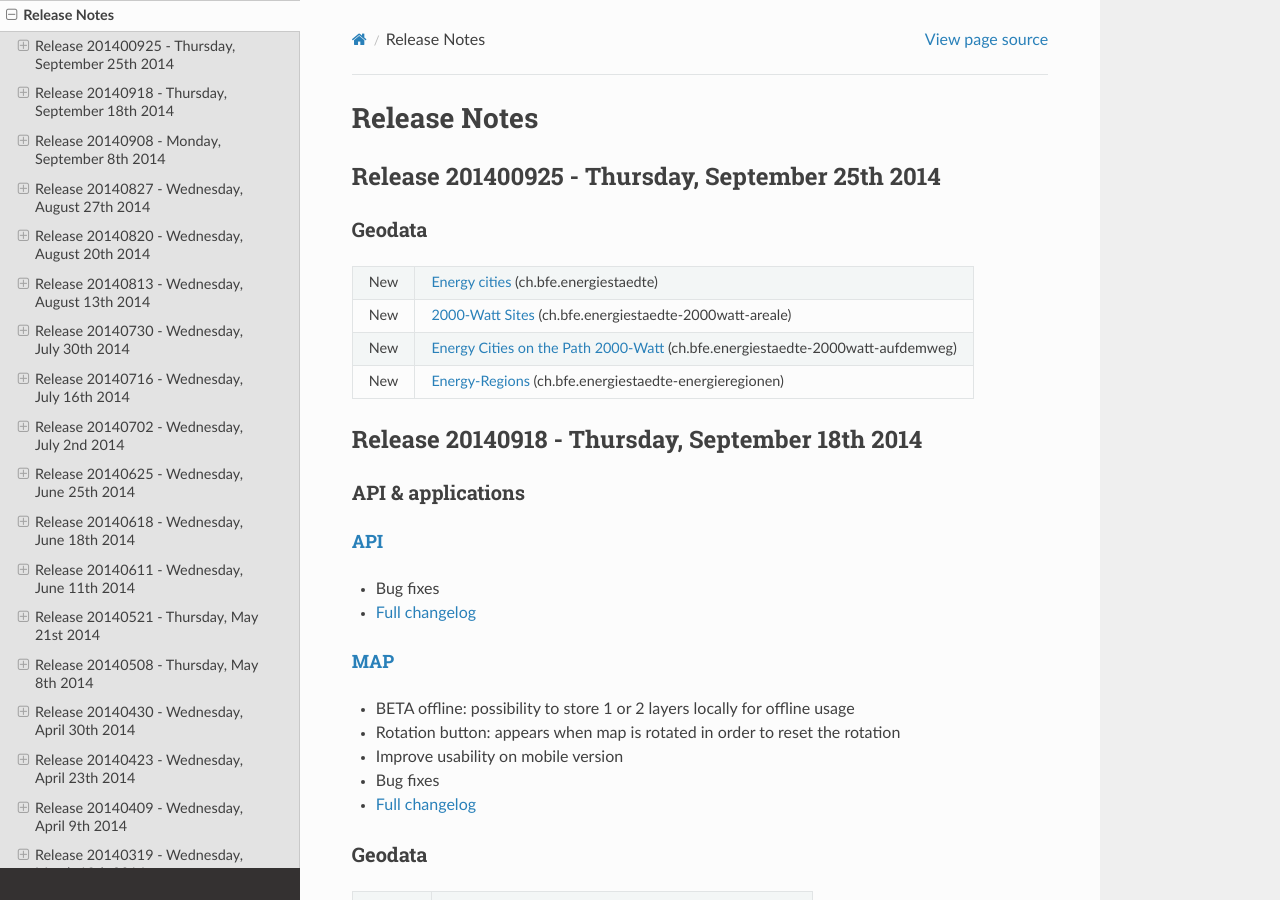
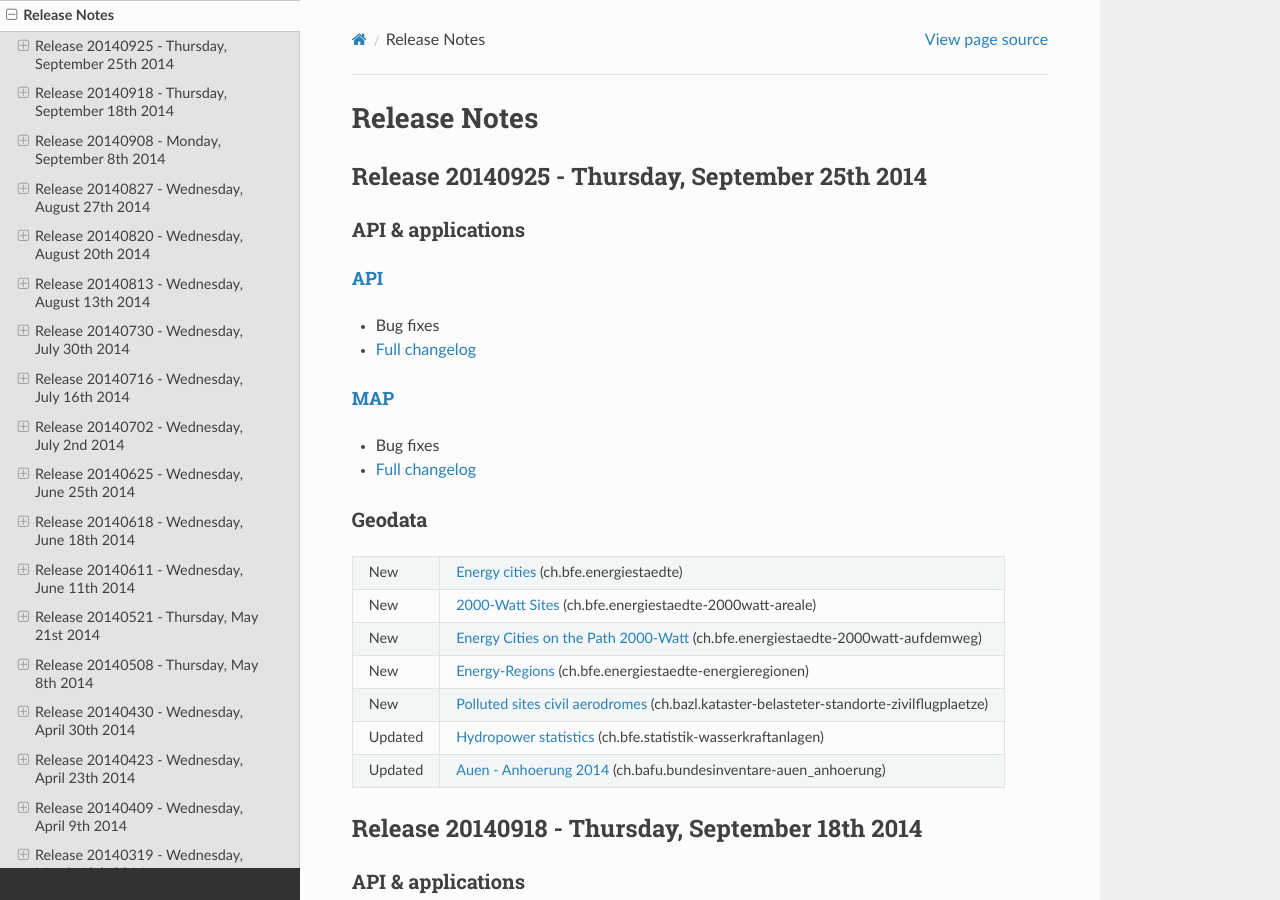
Before and after one commit to swisstopo-test/doc-chsdi3, a Sphinx documentation site: the page built from source/releasenotes/index.rst, in a window 1280 px wide and 900 px high. Built offline with Sphinx 7.4.7 and the Read the Docs theme 2.0.0, drawn with Linux system fonts in a browser that asks for light colours.

Commit message:
added layer to releasenotes

```diff
--- a/source/releasenotes/index.rst
+++ b/source/releasenotes/index.rst
@@ -11,8 +11,23 @@ Release Notes
 
 .. _releasenotes_20140925:
 
-Release 201400925 - Thursday, September 25th 2014
+Release 20140925 - Thursday, September 25th 2014
 -------------------------------------------------
+
+API & applications
+******************
+
+`API <//api3.geo.admin.ch>`__
+'''''''''''''''''''''''''''''
+
+- Bug fixes
+- `Full changelog <https://github.com/geoadmin/mf-chsdi3/compare/r_140918_1...r_140925>`__
+
+`MAP <//map.geo.admin.ch>`__
+'''''''''''''''''''''''''''''
+
+- Bug fixes
+- `Full changelog <https://github.com/geoadmin/mf-geoadmin3/compare/r_140918_1...r_140925>`__
 
 Geodata
 ********
@@ -25,6 +40,12 @@ Geodata
 | New    | `Energy Cities on the Path 2000-Watt <//map.geo.admin.ch/?layers=ch.bfe.energiestaedte-2000watt-aufdemweg>`__ (ch.bfe.energiestaedte-2000watt-aufdemweg)                                             |
 +--------+------------------------------------------------------------------------------------------------------------------------------------------------------------------------------------------------------+
 | New    | `Energy-Regions <//map.geo.admin.ch/?layers=ch.bfe.energiestaedte-energieregionen>`__ (ch.bfe.energiestaedte-energieregionen)                                                                        |
++--------+------------------------------------------------------------------------------------------------------------------------------------------------------------------------------------------------------+
+| New    | `Polluted sites civil aerodromes <//map.geo.admin.ch/?layers=ch.bazl.kataster-belasteter-standorte-zivilflugplaetze>`__ (ch.bazl.kataster-belasteter-standorte-zivilflugplaetze)                     |
++--------+------------------------------------------------------------------------------------------------------------------------------------------------------------------------------------------------------+
+| Updated| `Hydropower statistics <//map.geo.admin.ch/?layers=ch.bfe.statistik-wasserkraftanlagen>`__ (ch.bfe.statistik-wasserkraftanlagen)                                                                     |
++--------+------------------------------------------------------------------------------------------------------------------------------------------------------------------------------------------------------+
+| Updated| `Auen - Anhoerung 2014 <//map.geo.admin.ch/?layers=ch.bafu.bundesinventare-auen_anhoerung>`__ (ch.bafu.bundesinventare-auen_anhoerung)                                                               |
 +--------+------------------------------------------------------------------------------------------------------------------------------------------------------------------------------------------------------+
 
 .. _releasenotes_20140918:
@@ -39,7 +60,7 @@ API & applications
 '''''''''''''''''''''''''''''
 
 - Bug fixes
-- `Full changelog <https://github.com/geoadmin/mf-chsdi3/compare/r_140908...r_140918>`__
+- `Full changelog <https://github.com/geoadmin/mf-chsdi3/compare/r_140908...r_140918_1>`__
 
 `MAP <//map.geo.admin.ch>`__
 '''''''''''''''''''''''''''''
@@ -48,7 +69,7 @@ API & applications
 - Rotation button: appears when map is rotated in order to reset the rotation
 - Improve usability on mobile version
 - Bug fixes
-- `Full changelog <https://github.com/geoadmin/mf-geoadmin3/compare/r_140908...r_140918>`__
+- `Full changelog <https://github.com/geoadmin/mf-geoadmin3/compare/r_140908...r_140918_1>`__
 
 Geodata
 ********
```
